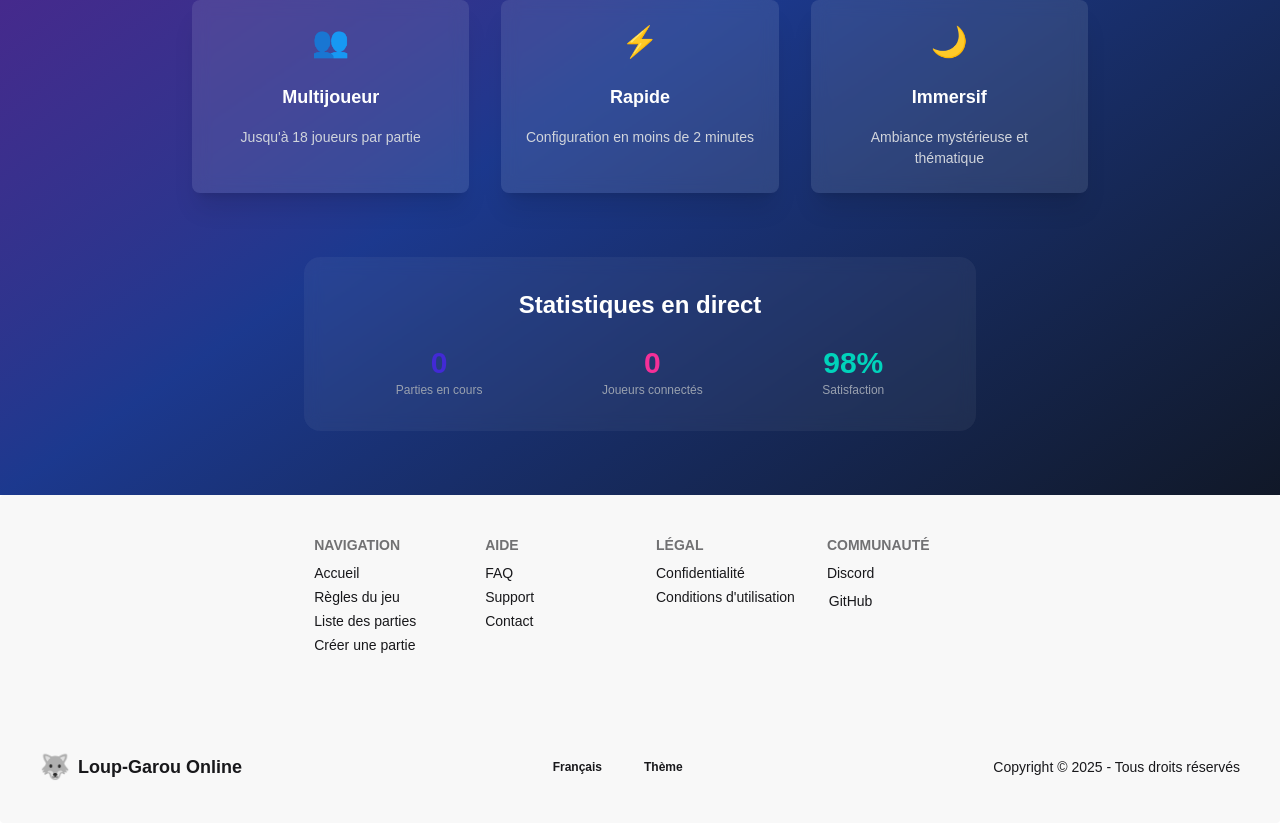
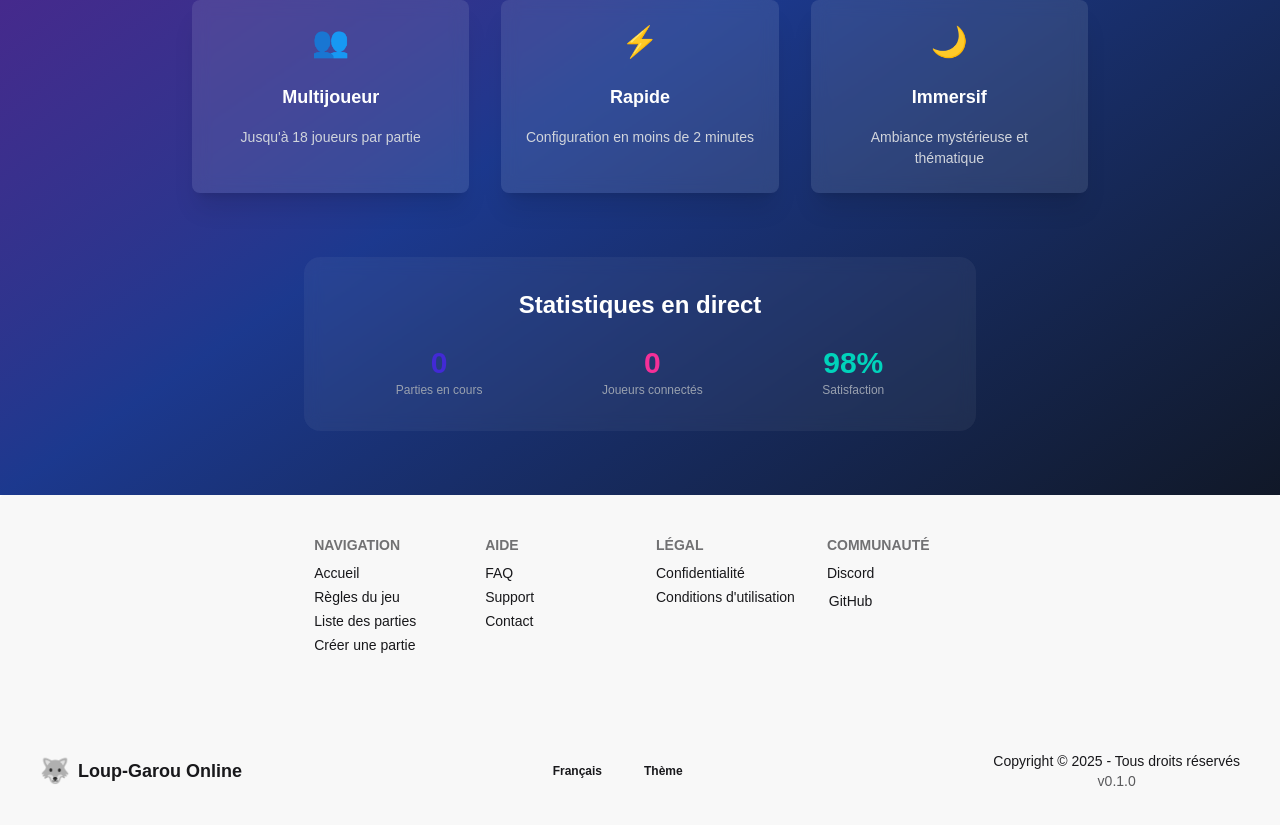
Before and after one commit to achedon12/werewolf, a Next.js app: page / in a window 1280 px wide. Shown: the part 448-1273 px from the top of the page. Built offline with nearby package versions, Linux system fonts and the light colour scheme; no server answers; the database is empty; sample sign-in values are in the browser's storage.

Commit message:
feat: optimization #2

```diff
--- a/src/components/common/footer/Footer.jsx
+++ b/src/components/common/footer/Footer.jsx
@@ -1,6 +1,7 @@
 "use client";
 import Link from 'next/link';
 import {useState} from "react";
+import packageJson from '../../../../package.json';
 
 export default function Footer() {
 
@@ -11,6 +12,8 @@ export default function Footer() {
         setTheme(newTheme);
         document.documentElement.setAttribute('data-theme', newTheme === 'light' ? 'light' : 'dark');
     };
+
+    const version = packageJson?.version || '0.0.0';
 
     return (
         <footer className="footer footer-center bg-base-200 text-base-content rounded p-10">
@@ -69,8 +72,9 @@ export default function Footer() {
                         </button>
                     </div>
 
-                    <div>
+                    <div className="text-sm text-center">
                         <p>Copyright © {new Date().getFullYear()} - Tous droits réservés</p>
+                        <p className="opacity-70">v{version}</p>
                     </div>
                 </div>
             </div>
```
Also changed, not shown: public/robots.txt (added).
